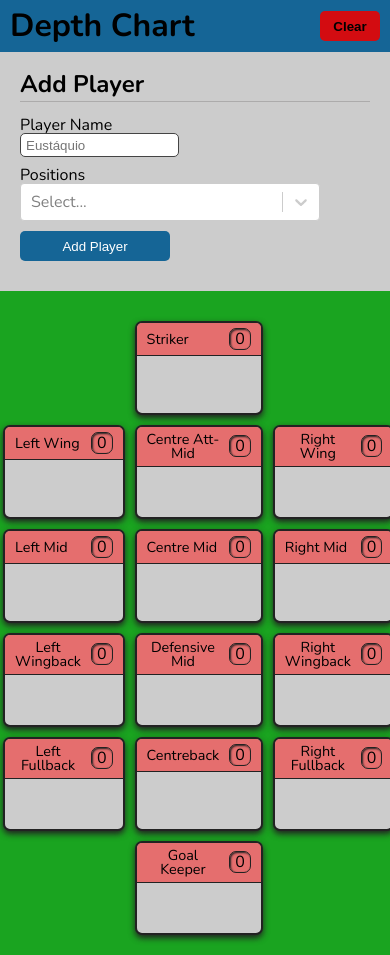
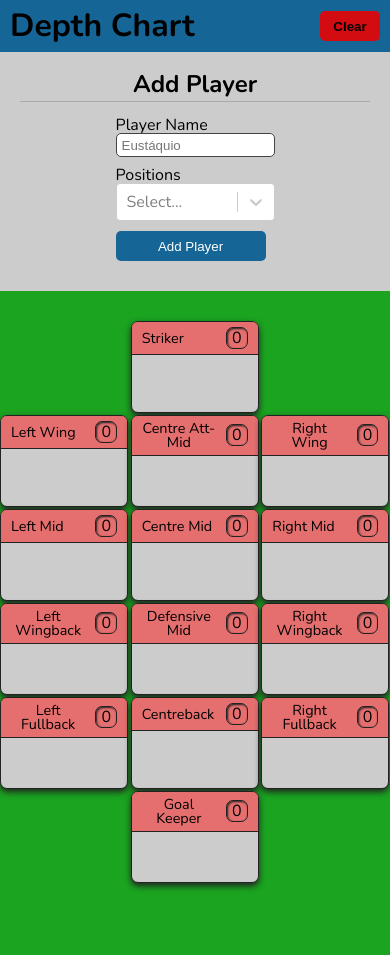
Before and after one commit to MapleThunder/depth-chart, a React (Vite) app: page / in a window 390 px wide. After the commit the page ends 903 px from the top, so only its background shows below. Built offline with nearby package versions, Linux system fonts and the light colour scheme.

Commit message:
fixed some css bugs effecting the look of mobile

```diff
--- a/src/components/App.tsx
+++ b/src/components/App.tsx
@@ -40,7 +40,7 @@ const MainStyles = styled.main`
     width: 100%;
     max-width: var(--max-width);
 
-    @media screen and (max-width: 900px) {
+    @media screen and (max-width: 700px) {
       display: flex;
       flex-direction: column;
     }
--- a/src/components/Box.tsx
+++ b/src/components/Box.tsx
@@ -55,7 +55,7 @@ export function Box({ details }: BoxParams) {
 const BoxStyles = styled.div<StyleProps>`
   display: flex;
   flex-direction: column;
-  border: 2px solid var(--black);
+  border: 1px solid var(--black);
   border-radius: var(--br);
   box-shadow: var(--bs);
   text-align: center;
@@ -85,7 +85,8 @@ const BoxStyles = styled.div<StyleProps>`
     }
   }
 
-  @media screen and (max-width: 900px) {
+  @media screen and (max-width: 700px) {
+    max-width: 126px;
     .box-label-wrapper {
       .box-label {
         font-size: 0.9rem;
--- a/src/components/DepthChart.tsx
+++ b/src/components/DepthChart.tsx
@@ -96,7 +96,8 @@ const ChartStyles = styled.div`
     grid-row: 6/7;
   }
 
-  @media screen and (max-width: 900px) {
-    padding: 20px 3px;
+  @media screen and (max-width: 700px) {
+    padding: 20px 0;
+    grid-gap: 2px;
   }
 `;
--- a/src/components/Header.tsx
+++ b/src/components/Header.tsx
@@ -31,7 +31,7 @@ const HeaderStlyes = styled.header`
     }
   }
 
-  @media screen and (max-width: 900px) {
+  @media screen and (max-width: 700px) {
     .wrapper {
       max-width: 600px;
       padding: 10px;
--- a/src/components/ListItem.tsx
+++ b/src/components/ListItem.tsx
@@ -44,7 +44,7 @@ export function ListItem({ player, position, index }: ListItemParams) {
               }
               className="player-selector"
             >
-              {player.name}
+              <span className="player-name">{player.name}</span>
               <AiOutlineEdit />
             </button>
           </div>
@@ -77,7 +77,7 @@ const ListItemStyles = styled.li`
     align-items: center;
     justify-content: center;
     width: 100%;
-    padding: 0 5px;
+    padding: 0 0 0 5px;
     margin: 0 10px;
 
     button.player-selector {
@@ -101,9 +101,23 @@ const ListItemStyles = styled.li`
         font-size: 1.2rem;
         vertical-align: middle;
       }
+    }
+  }
+  @media screen and (max-width: 700px) {
+    .item-wrapper {
+      button.player-selector {
+        font-size: 0.9rem;
 
-      @media screen and (max-width: 900px) {
-        font-size: 0.9rem;
+        span.player-name {
+          max-width: 75%;
+          white-space: nowrap;
+          overflow: hidden;
+          text-overflow: ellipsis;
+        }
+
+        svg.react-icon {
+          margin-left: -7px;
+        }
       }
     }
   }
--- a/src/components/Modal.tsx
+++ b/src/components/Modal.tsx
@@ -101,11 +101,6 @@ const ModalStyles = styled.div`
       }
     }
 
-    @media screen and (max-width: 900px) {
-      width: 80vw;
-      margin-left: -5%;
-    }
-
     .modal-header {
       display: flex;
       justify-content: space-between;
@@ -122,4 +117,10 @@ const ModalStyles = styled.div`
       margin-bottom: 15px;
     }
   }
+  @media screen and (max-width: 700px) {
+    .modal-content {
+      width: 80vw;
+      /* margin-left: -5%; */
+    }
+  }
 `;
--- a/src/components/Sidebar.tsx
+++ b/src/components/Sidebar.tsx
@@ -15,7 +15,8 @@ export function Sidebar() {
 }
 
 const SidebarStyles = styled.div`
-  max-height: 300px;
+  /* max-height: 300px; */
+
   .sidebar-wrapper {
     padding: 20px;
     display: flex;
@@ -25,10 +26,19 @@ const SidebarStyles = styled.div`
   background-color: var(--grey);
   border-radius: 0 0 5px 5px;
 
-  @media screen and (max-width: 600px) {
-    width: 100vw;
+  @media screen and (max-width: 700px) {
+    width: 100%;
     padding: 0;
     border-radius: 0;
+
+    .sidebar-wrapper {
+      align-items: center;
+
+      h2 {
+        width: 100%;
+        text-align: center;
+      }
+    }
   }
 
   h2 {
```
